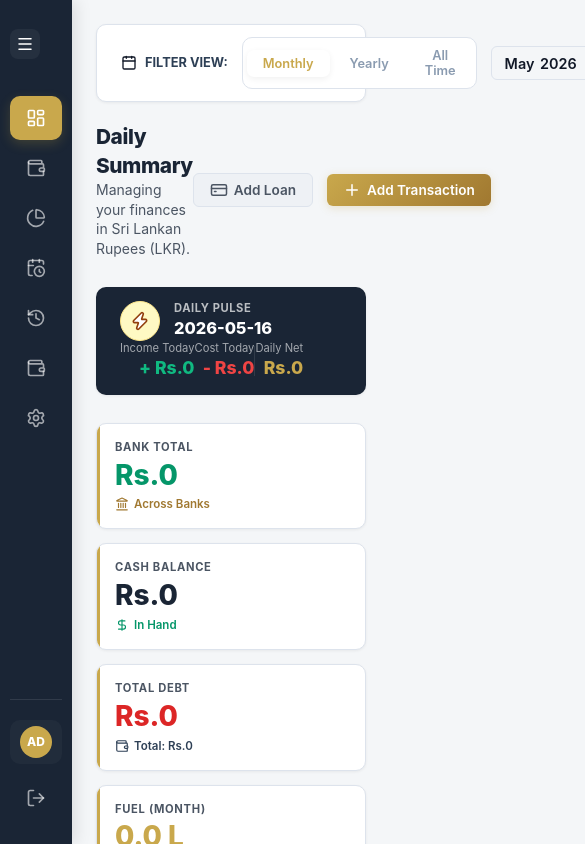
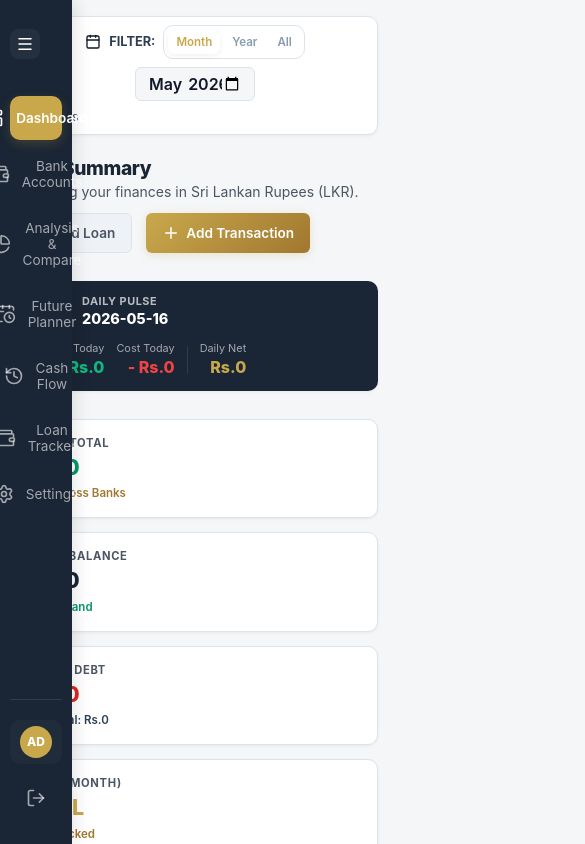
Before and after one commit to Kongcept/daily-budge, a React (Vite) app: page / in a window 390 px wide. Shown: the top 844 px of the page, 585 px wide, since content can reach past the window. Built offline with nearby package versions, Linux system fonts and the light colour scheme.

Commit message:
added new features

```diff
--- a/src/App.css
+++ b/src/App.css
@@ -35,17 +35,29 @@ body { background: var(--bg-secondary); color: var(--slate-dark); line-height: 1
   max-width: calc(100vw - var(--sidebar-collapsed-width));
 }
 
+@media (max-width: 768px) {
+  .app-container { flex-direction: column; }
+  .main-content {
+    margin-left: 0 !important;
+    max-width: 100vw !important;
+    padding: 16px 12px;
+    padding-bottom: 80px; /* room for bottom nav */
+  }
+}
+
 .page-container { max-width: 1400px; margin: 0 auto; }
 
 /* Filter Bar Fixes */
 .filter-bar {
   display: flex;
+  flex-wrap: wrap;
+  gap: 10px;
   justify-content: space-between;
   align-items: center;
-  padding: 12px 24px;
+  padding: 10px 16px;
   background: white;
   border-radius: 14px;
-  margin-bottom: 24px;
+  margin-bottom: 16px;
   border: 1px solid var(--border-color);
   box-shadow: var(--shadow-sm);
 }
@@ -55,15 +67,17 @@ body { background: var(--bg-secondary); color: var(--slate-dark); line-height: 1
   padding: 4px;
   border-radius: 10px;
   border: 1px solid var(--border-color);
+  display: flex;
+  flex-wrap: wrap;
 }
 
 .filter-btn {
-  padding: 6px 16px;
+  padding: 6px 12px;
   border-radius: 7px;
   border: none;
   background: transparent;
   color: var(--slate-light);
-  font-size: 0.8rem;
+  font-size: 0.78rem;
   font-weight: 600;
   cursor: pointer;
   transition: var(--transition);
@@ -85,6 +99,12 @@ body { background: var(--bg-secondary); color: var(--slate-dark); line-height: 1
   border-radius: 8px;
   border: 1px solid var(--border-color);
   background: var(--bg-secondary);
+}
+
+@media (max-width: 480px) {
+  .filter-bar { padding: 8px 10px; gap: 8px; }
+  .filter-btn { padding: 5px 8px; font-size: 0.72rem; }
+  .date-filter-input { max-width: 120px; font-size: 0.78rem; }
 }
 
 /* Sidebar Premium Styling */
@@ -188,30 +208,34 @@ body { background: var(--bg-secondary); color: var(--slate-dark); line-height: 1
   border: 1px solid var(--border-color);
   overflow: hidden;
   box-shadow: var(--shadow-sm);
+  overflow-x: auto;
+  -webkit-overflow-scrolling: touch;
 }
 
 .cashflow-table {
   width: 100%;
+  min-width: 580px;
   border-collapse: collapse;
   text-align: left;
 }
 
 .cashflow-table th {
-  padding: 18px 24px;
+  padding: 14px 16px;
   background: var(--bg-secondary);
   color: var(--slate-medium);
   font-weight: 800;
   text-transform: uppercase;
-  font-size: 0.68rem;
+  font-size: 0.65rem;
   letter-spacing: 0.08em;
   border-bottom: 2px solid var(--border-color);
+  white-space: nowrap;
 }
 
 .cashflow-table td {
-  padding: 16px 24px;
+  padding: 12px 16px;
   border-bottom: 1px solid var(--border-color);
   vertical-align: middle;
-  font-size: 0.88rem;
+  font-size: 0.85rem;
   color: var(--slate-dark);
 }
 
@@ -289,8 +313,11 @@ body { background: var(--bg-secondary); color: var(--slate-dark); line-height: 1
 /* Page Notification */
 .page-notification {
   position: fixed;
-  top: 24px;
-  right: 24px;
+  top: 16px;
+  right: 16px;
+  left: 16px;
+  max-width: 420px;
+  margin: 0 auto;
   background: var(--slate-dark);
   color: white;
   padding: 12px 20px;
@@ -307,6 +334,15 @@ body { background: var(--bg-secondary); color: var(--slate-dark); line-height: 1
   opacity: 0;
   transform: translateY(-20px);
   transition: var(--transition);
+}
+
+@media (min-width: 520px) {
+  .page-notification {
+    left: auto;
+    right: 24px;
+    top: 24px;
+    max-width: 380px;
+  }
 }
 
 .page-notification.show {
@@ -348,3 +384,18 @@ body { background: var(--bg-secondary); color: var(--slate-dark); line-height: 1
   opacity: 1;
   transform: translateY(-50%) translateX(12px);
 }
+
+/* Mobile modal full-screen */
+@media (max-width: 540px) {
+  .modal-overlay {
+    align-items: flex-end;
+  }
+  .modal-content {
+    border-radius: 20px 20px 0 0 !important;
+    max-width: 100% !important;
+    width: 100% !important;
+    max-height: 92vh;
+    padding: 24px 20px;
+    margin: 0;
+  }
+}
--- a/src/App.jsx
+++ b/src/App.jsx
@@ -292,15 +292,15 @@ function App() {
 
           {activeTab !== 'insights' && activeTab !== 'planner' && activeTab !== 'settings' && (
             <div className="filter-bar mb-lg glass-panel">
-              <div className="flex-center gap-md">
+              <div className="flex-center gap-sm flex-wrap">
                 <div className="flex-center gap-sm">
                   <Calendar size={16} className="text-gold" />
-                  <span style={{ fontWeight: '700', fontSize: '0.8rem', color: 'var(--slate-medium)', whiteSpace: 'nowrap' }}>FILTER VIEW:</span>
+                  <span style={{ fontWeight: '700', fontSize: '0.8rem', color: 'var(--slate-medium)', whiteSpace: 'nowrap' }}>FILTER:</span>
                 </div>
                 <div className="filter-options flex-center gap-xs">
-                   <button className={`filter-btn ${filterType === 'month' ? 'active' : ''}`} onClick={() => setFilterType('month')}>Monthly</button>
-                   <button className={`filter-btn ${filterType === 'year' ? 'active' : ''}`} onClick={() => setFilterType('year')}>Yearly</button>
-                   <button className={`filter-btn ${filterType === 'all' ? 'active' : ''}`} onClick={() => setFilterType('all')}>All Time</button>
+                   <button className={`filter-btn ${filterType === 'month' ? 'active' : ''}`} onClick={() => setFilterType('month')}>Month</button>
+                   <button className={`filter-btn ${filterType === 'year' ? 'active' : ''}`} onClick={() => setFilterType('year')}>Year</button>
+                   <button className={`filter-btn ${filterType === 'all' ? 'active' : ''}`} onClick={() => setFilterType('all')}>All</button>
                 </div>
                 {filterType !== 'all' && (
                   <div className="date-input-wrapper">
@@ -317,8 +317,8 @@ function App() {
                   </div>
                 )}
               </div>
-              <div className="text-secondary" style={{ fontSize: '0.75rem', fontWeight: '500' }}>
-                 Showing <span className="text-gold" style={{ fontWeight: '800' }}>{filteredTransactions.length}</span> records
+              <div className="text-secondary" style={{ fontSize: '0.75rem', fontWeight: '500', whiteSpace: 'nowrap' }}>
+                 <span className="text-gold" style={{ fontWeight: '800' }}>{filteredTransactions.length}</span> records
               </div>
             </div>
           )}
--- a/src/components/Dashboard.css
+++ b/src/components/Dashboard.css
@@ -5,6 +5,16 @@
   font-weight: 800;
   letter-spacing: -0.02em;
   color: var(--slate-dark);
+}
+
+/* Dashboard Header */
+.dashboard-header {
+  flex-wrap: wrap;
+  gap: 12px;
+}
+
+.header-actions {
+  flex-wrap: wrap;
 }
 
 /* Summary Cards — compact 4-col row */
@@ -210,6 +220,14 @@
 }
 
 @media (max-width: 600px) {
+  .summary-grid { grid-template-columns: 1fr 1fr; }
+  .page-title { font-size: 1.2rem; }
+  .section-title { font-size: 0.82rem; }
+  .card-value { font-size: 1.35rem; }
+}
+
+@media (max-width: 440px) {
   .summary-grid { grid-template-columns: 1fr; }
-  .page-title { font-size: 1.3rem; }
+  .type-toggle-group { flex-direction: column; }
+  .type-toggle-btn { justify-content: flex-start; }
 }
--- a/src/components/Dashboard.jsx
+++ b/src/components/Dashboard.jsx
@@ -174,27 +174,27 @@ const Dashboard = ({ transactions, allTransactions = [], loans, plannedPayments
         </div>
       </header>
 
-      <div className="glass-panel mb-xl flex-between flex-wrap" style={{ padding: '14px 24px', background: 'var(--slate-dark)', border: 'none' }}>
+      <div className="glass-panel mb-xl flex-between flex-wrap" style={{ padding: '12px 20px', background: 'var(--slate-dark)', border: 'none', gap: '12px' }}>
         <div className="flex-center gap-md">
-           <div className="badge badge-gold" style={{ width: '40px', height: '40px', borderRadius: '50%', display: 'flex', alignItems: 'center', justifyContent: 'center' }}><Zap size={20} fill="white" /></div>
+           <div className="badge badge-gold" style={{ width: '36px', height: '36px', borderRadius: '50%', display: 'flex', alignItems: 'center', justifyContent: 'center', flexShrink: 0 }}><Zap size={18} fill="white" /></div>
            <div>
-              <p style={{ color: 'rgba(255,255,255,0.7)', fontSize: '0.7rem', fontWeight: '700', textTransform: 'uppercase', letterSpacing: '0.05em' }}>Daily Pulse</p>
-              <h3 style={{ color: 'white', fontWeight: '800' }}>{today}</h3>
+              <p style={{ color: 'rgba(255,255,255,0.7)', fontSize: '0.68rem', fontWeight: '700', textTransform: 'uppercase', letterSpacing: '0.05em' }}>Daily Pulse</p>
+              <h3 style={{ color: 'white', fontWeight: '800', fontSize: '0.9rem' }}>{today}</h3>
            </div>
         </div>
-        <div className="flex-center gap-xl">
+        <div className="flex-center gap-lg flex-wrap" style={{ gap: '12px' }}>
            <div style={{ textAlign: 'right' }}>
-              <p style={{ color: 'rgba(255,255,255,0.6)', fontSize: '0.7rem' }}>Income Today</p>
-              <p style={{ color: '#10B981', fontWeight: '800', fontSize: '1.1rem' }}>+ Rs.{todayStats.income.toLocaleString()}</p>
+              <p style={{ color: 'rgba(255,255,255,0.6)', fontSize: '0.68rem' }}>Income Today</p>
+              <p style={{ color: '#10B981', fontWeight: '800', fontSize: '1rem' }}>+ Rs.{todayStats.income.toLocaleString()}</p>
            </div>
            <div style={{ textAlign: 'right' }}>
-              <p style={{ color: 'rgba(255,255,255,0.6)', fontSize: '0.7rem' }}>Cost Today</p>
-              <p style={{ color: '#EF4444', fontWeight: '800', fontSize: '1.1rem' }}>- Rs.{todayStats.expense.toLocaleString()}</p>
+              <p style={{ color: 'rgba(255,255,255,0.6)', fontSize: '0.68rem' }}>Cost Today</p>
+              <p style={{ color: '#EF4444', fontWeight: '800', fontSize: '1rem' }}>- Rs.{todayStats.expense.toLocaleString()}</p>
            </div>
-           <div style={{ width: '1px', height: '30px', background: 'rgba(255,255,255,0.1)' }}></div>
+           <div style={{ width: '1px', height: '28px', background: 'rgba(255,255,255,0.1)' }}></div>
            <div style={{ textAlign: 'right' }}>
-              <p style={{ color: 'rgba(255,255,255,0.6)', fontSize: '0.7rem' }}>Daily Net</p>
-              <p style={{ color: 'var(--gold-primary)', fontWeight: '800', fontSize: '1.1rem' }}>Rs.{(todayStats.income - todayStats.expense).toLocaleString()}</p>
+              <p style={{ color: 'rgba(255,255,255,0.6)', fontSize: '0.68rem' }}>Daily Net</p>
+              <p style={{ color: 'var(--gold-primary)', fontWeight: '800', fontSize: '1rem' }}>Rs.{(todayStats.income - todayStats.expense).toLocaleString()}</p>
            </div>
         </div>
       </div>
--- a/src/components/Sidebar.css
+++ b/src/components/Sidebar.css
@@ -75,6 +75,7 @@
 }
 
 .nav-icon { display: flex; align-items: center; flex-shrink: 0; }
+.nav-label--desktop-hidden { display: none; }
 
 .sidebar-user {
   display: flex;
@@ -135,8 +136,53 @@
 }
 
 @media (max-width: 768px) {
-  .sidebar { width: 100%; height: 60px; top: auto; bottom: 0; flex-direction: row; padding: 0 10px; align-items: center; }
+  .sidebar {
+    width: 100%;
+    height: auto;
+    min-height: 60px;
+    top: auto;
+    bottom: 0;
+    left: 0;
+    right: 0;
+    flex-direction: row;
+    padding: 6px 4px;
+    padding-bottom: calc(6px + env(safe-area-inset-bottom, 0px));
+    align-items: center;
+    box-shadow: 0 -2px 12px rgba(0,0,0,0.15);
+    border-top: 1px solid rgba(255,255,255,0.06);
+    z-index: 1000;
+  }
   .sidebar-brand, .sidebar-user, .logout-btn { display: none; }
-  .nav-links { flex-direction: row; justify-content: space-around; width: 100%; }
-  .nav-item { flex-direction: column; padding: 6px; gap: 3px; font-size: 0.65rem; }
+  .nav-links {
+    flex-direction: row;
+    justify-content: space-around;
+    width: 100%;
+    gap: 0;
+  }
+  .nav-item {
+    flex-direction: column;
+    padding: 6px 4px;
+    gap: 3px;
+    border-radius: 10px;
+    flex: 1;
+    min-width: 0;
+    font-size: 0;
+  }
+  .nav-label {
+    display: block !important;
+    font-size: 0.58rem;
+    font-weight: 600;
+    margin-left: 0;
+    text-align: center;
+    white-space: nowrap;
+    overflow: hidden;
+    text-overflow: ellipsis;
+    max-width: 54px;
+  }
+  .nav-item.active {
+    background: rgba(212,175,55,0.15);
+    color: var(--gold-primary);
+    box-shadow: none;
+  }
+  .nav-item:hover { transform: none; }
 }
--- a/src/components/Sidebar.jsx
+++ b/src/components/Sidebar.jsx
@@ -51,7 +51,8 @@ const Sidebar = ({ activeTab, setActiveTab, isCollapsed, setIsCollapsed }) => {
             data-tooltip={isCollapsed ? `${item.label} (${item.key})` : ""}
           >
             <item.icon size={20} className="nav-icon" />
-            {!isCollapsed && <span className="nav-label">{item.label}</span>}
+            {/* On desktop: hide when collapsed. On mobile: always show as bottom-nav label */}
+            <span className={`nav-label ${isCollapsed ? 'nav-label--desktop-hidden' : ''}`}>{item.label}</span>
             {activeTab === item.id && !isCollapsed && <div className="active-indicator"></div>}
           </button>
         ))}
--- a/src/index.css
+++ b/src/index.css
@@ -201,3 +201,16 @@ body {
   from { opacity: 0; transform: translateY(6px); }
   to { opacity: 1; transform: translateY(0); }
 }
+
+/* Mobile Base */
+@media (max-width: 768px) {
+  body {
+    overflow-x: hidden;
+  }
+  .form-control {
+    font-size: 16px; /* prevents iOS auto-zoom on focus */
+  }
+  .btn {
+    min-height: 40px;
+  }
+}
```
